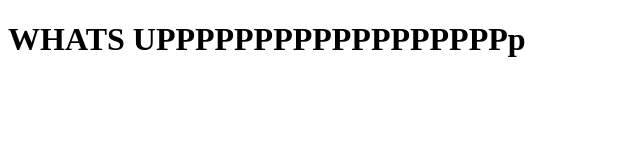
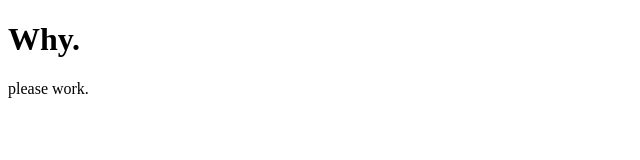
Before and after one commit to christinagcode/christinagcode.github.io, a plain HTML site: page test.html in a window 1280 px wide. Shown: the whole page, without its empty margins (0-640 px from the left). Drawn offline with Linux system fonts and the light colour scheme.

Commit message:
why are you mean

```diff
--- a/test.html
+++ b/test.html
@@ -2,6 +2,10 @@
 <html>
 <body>
 
-<h1>WHATS UPPPPPPPPPPPPPPPPPPp</h1>
+<title>WHATS UPPPPPPPPPPPPPPPPPPp</title>
+
+<h1> Why. </h1>
+
+<p> please work. </p>
 </body>
 </html>
```
